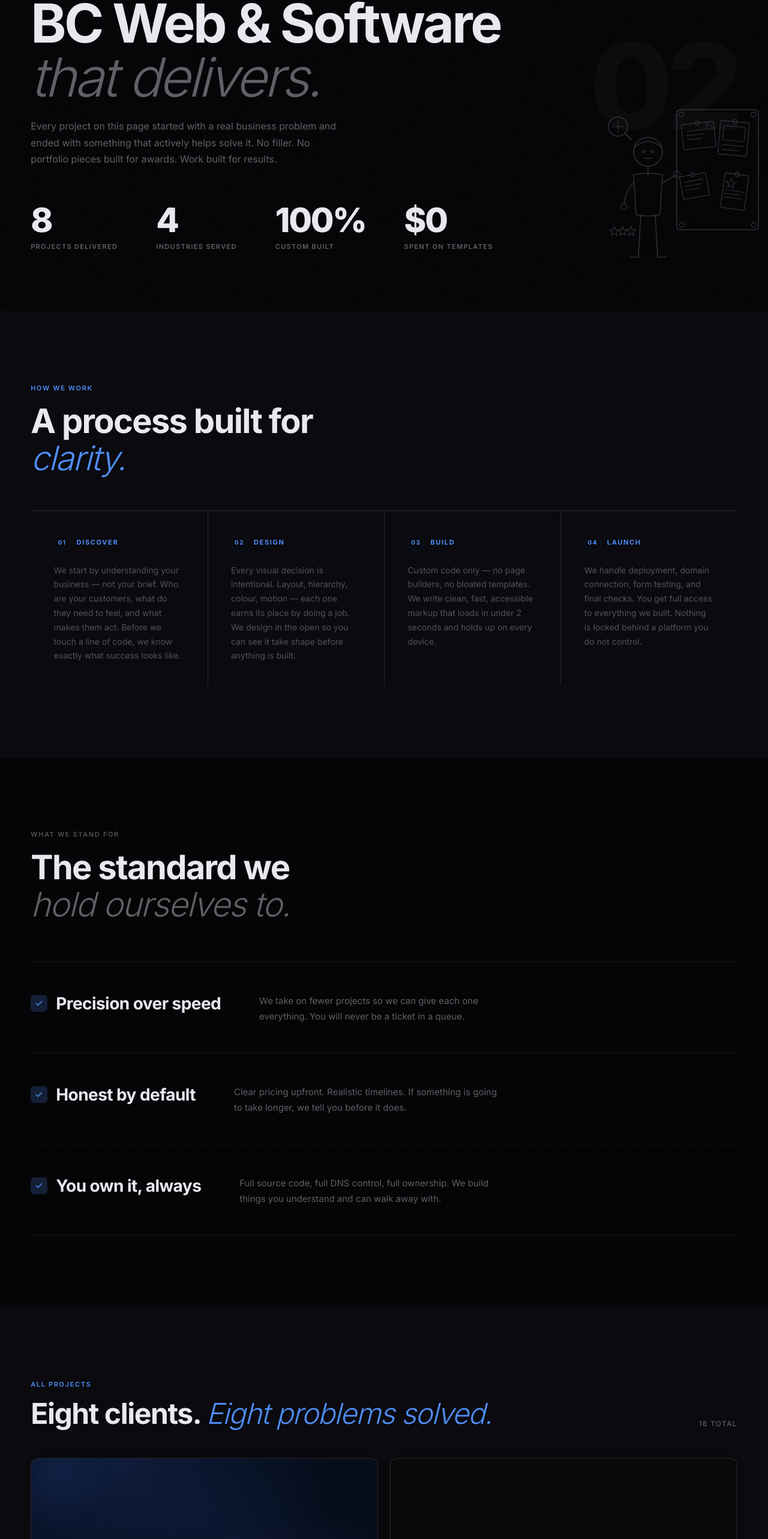
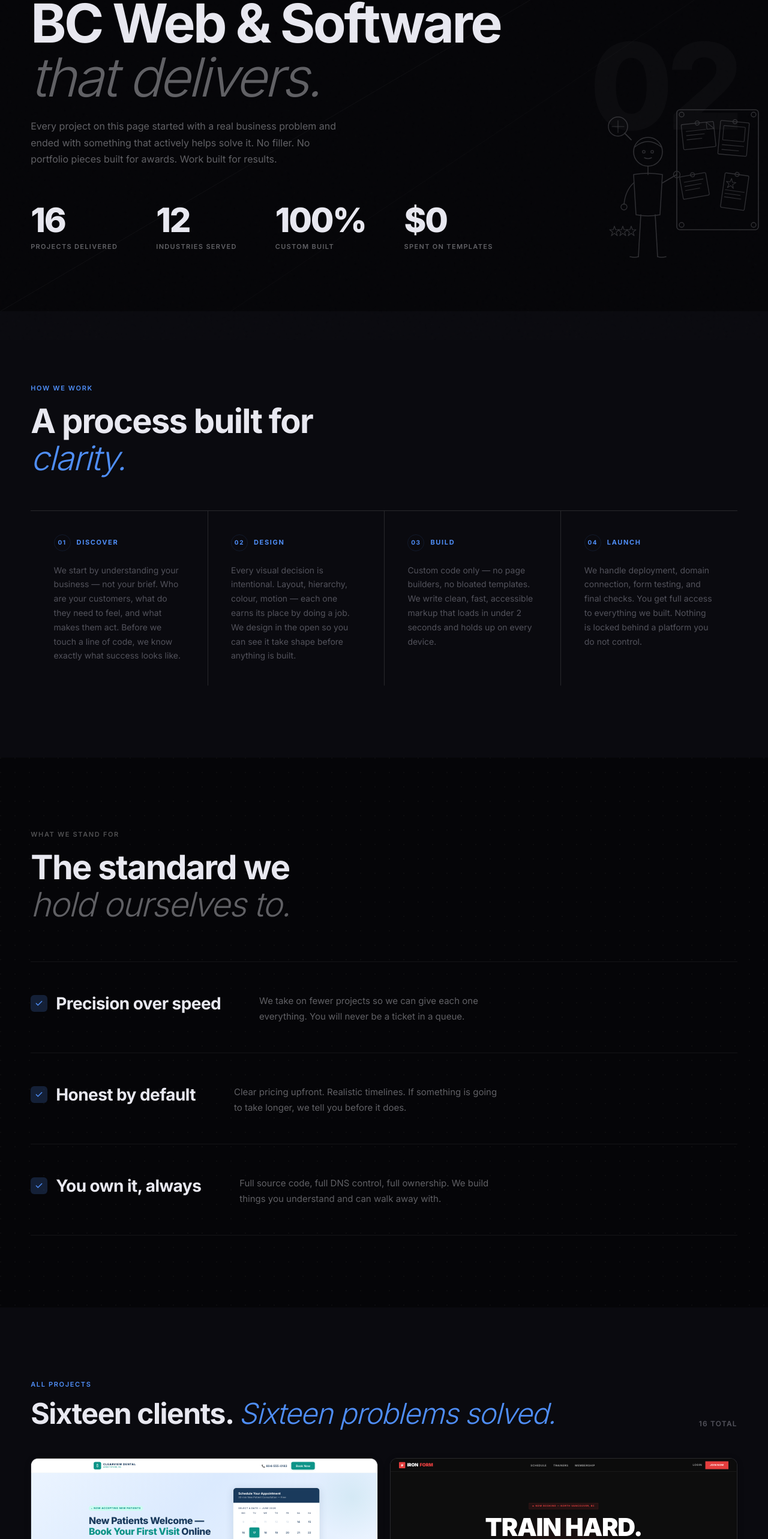
Before and after one commit to SaidSahil/vantage-labs, a Next.js app: page /work in a window 1280 px wide. Shown: the part 233-2799 px from the top of the page at 60% size. Built offline with nearby package versions, Linux system fonts and the light colour scheme; no server answers; a web font is replaced by a local one.

Commit message:
fix: update work page stats and headline to reflect 16 projects

```diff
--- a/app/work/page.tsx
+++ b/app/work/page.tsx
@@ -8,7 +8,7 @@ import Navbar from '@/components/Navbar'
 import Footer from '@/components/Footer'
 
 const CARDS_PER_PAGE = 4
-const CYCLE_MS = 2800
+const CYCLE_MS = 3500
 
 const ease = [0.22, 1, 0.36, 1] as [number, number, number, number]
 const vp = { once: true, margin: '-72px' }
@@ -212,8 +212,8 @@ function ProjectGrid() {
         <div>
           <span className="section-label" style={{ display: 'block', marginBottom: 14 }}>All Projects</span>
           <h2 style={{ fontSize: 'clamp(28px, 4vw, 48px)', fontWeight: 700, letterSpacing: '-0.03em', color: 'var(--na-text)', lineHeight: 1.1, margin: 0 }}>
-            Eight clients.{' '}
-            <em style={{ fontStyle: 'italic', fontWeight: 300, color: 'var(--na-heading)' }}>Eight problems solved.</em>
+            Sixteen clients.{' '}
+            <em style={{ fontStyle: 'italic', fontWeight: 300, color: 'var(--na-heading)' }}>Sixteen problems solved.</em>
           </h2>
         </div>
         <span style={{ fontSize: 12, fontWeight: 600, letterSpacing: '0.1em', textTransform: 'uppercase', color: 'var(--na-muted)' }}>
@@ -452,8 +452,8 @@ export default function WorkPage() {
           style={{ display: 'flex', gap: 'clamp(32px, 6vw, 64px)', flexWrap: 'wrap' }}
         >
           {[
-            { num: '8', label: 'Projects Delivered' },
-            { num: '4', label: 'Industries Served' },
+            { num: '16', label: 'Projects Delivered' },
+            { num: '12', label: 'Industries Served' },
             { num: '100%', label: 'Custom Built' },
             { num: '$0', label: 'Spent on Templates' },
           ].map(stat => (
```
